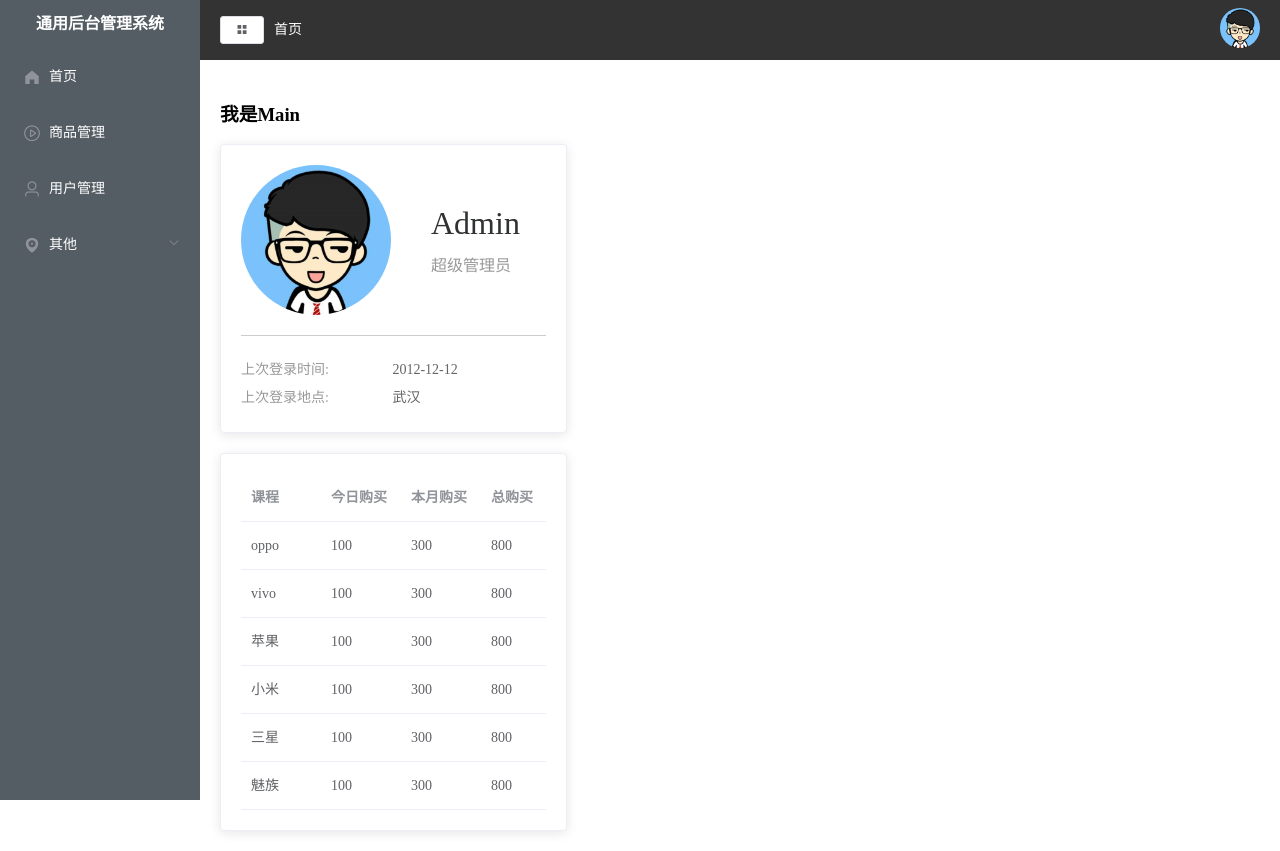
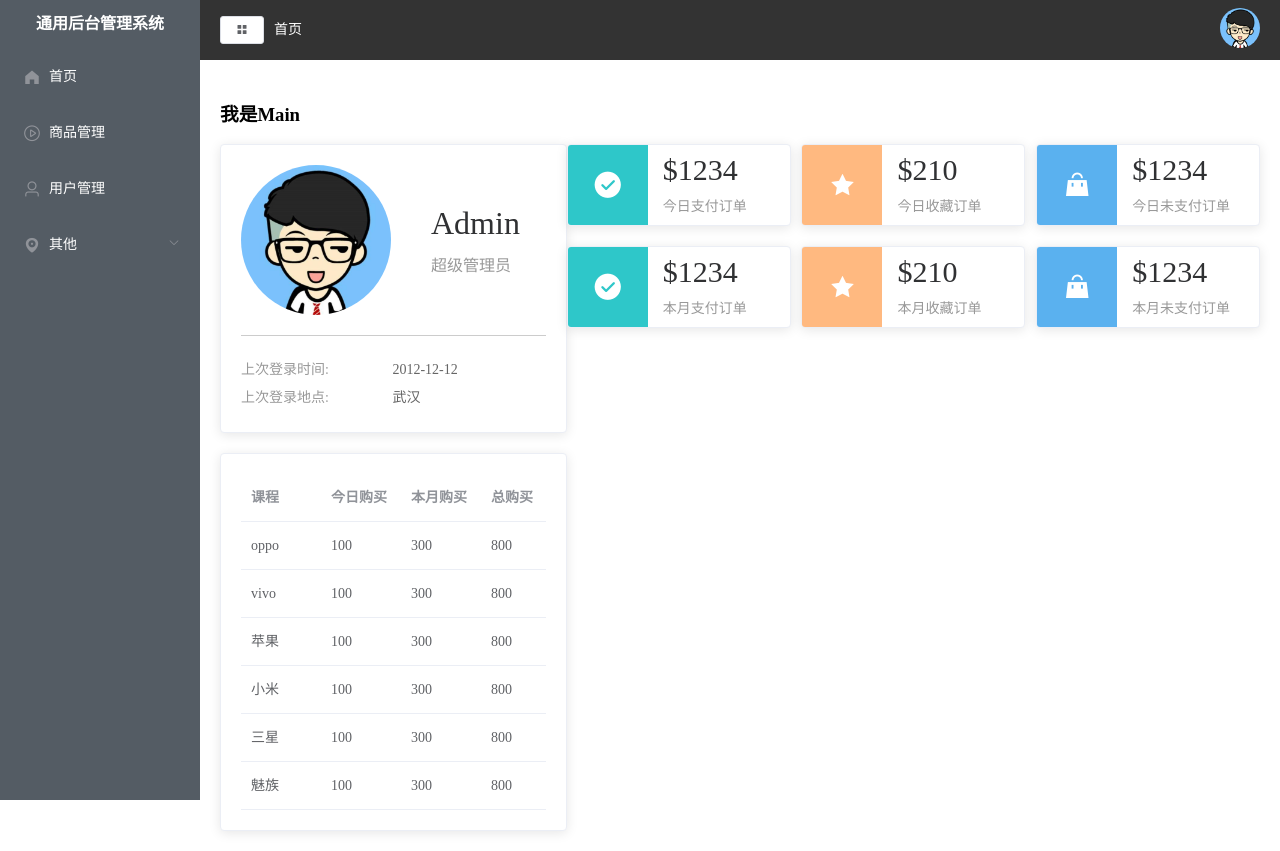
Before and after one commit to yihao5un/Hello-Vue, a Vue app: page /home#/home in a window 1280 px wide. Built offline with nearby package versions, Linux system fonts and the light colour scheme.

Commit message:
[FEAT] Home 订单统计实现

```diff
--- a/src/views/Home.vue
+++ b/src/views/Home.vue
@@ -32,7 +32,18 @@
             </el-card>
         </el-col>
         <el-col :span="16">
-            <div class="grid-content bg-purple-light"></div>
+            <div class="num">
+                <!-- :body-style="{ display: 'flex' } 设置flex 左右布局 -->
+                <el-card v-for="item in  countData " :key="item.name" :body-style="{ display: 'flex', padding: 0 }">
+                    <!-- 动态calss 模版字符串`` -->
+                    <!-- 动态实现style的样式 :style -->
+                    <i class="icon" :class="`el-icon-${item.icon}`" :style="{ background: item.color }"></i>
+                    <div class="detail">
+                        <p class="price">${{ item.value }}</p>
+                        <p class="desc">{{ item.name }}</p>
+                    </div>
+                </el-card>
+            </div>
         </el-col>
     </el-row>
 </template>
@@ -84,7 +95,45 @@
                 todayBuy: "今日购买",
                 monthBuy: "本月购买",
                 totalBuy: "总购买"
-            }
+            },
+            countData: [
+                {
+                    name: "今日支付订单",
+                    value: 1234,
+                    icon: "success",
+                    color: "#2ec7c9",
+                },
+                {
+                    name: "今日收藏订单",
+                    value: 210,
+                    icon: "star-on",
+                    color: "#ffb980",
+                },
+                {
+                    name: "今日未支付订单",
+                    value: 1234,
+                    icon: "s-goods",
+                    color: "#5ab1ef",
+                },
+                {
+                    name: "本月支付订单",
+                    value: 1234,
+                    icon: "success",
+                    color: "#2ec7c9",
+                },
+                {
+                    name: "本月收藏订单",
+                    value: 210,
+                    icon: "star-on",
+                    color: "#ffb980",
+                },
+                {
+                    name: "本月未支付订单",
+                    value: 1234,
+                    icon: "s-goods",
+                    color: "#5ab1ef",
+                },
+            ]
         }
     }
 }
@@ -132,4 +181,47 @@
         }
     }
 }
+
+.num {
+    display: flex;
+    flex-wrap: wrap;
+    justify-content: space-between;
+
+    .icon {
+        width: 80px;
+        height: 80px;
+        font-size: 30px;
+        text-align: center;
+        line-height: 80px;
+        color: white;
+
+    }
+
+    .detail {
+        margin-left: 15px;
+        display: flex;
+        // 改变主轴的实现方式 为上下
+        flex-direction: column;
+        // 垂直居中
+        justify-content: center;
+
+        .price {
+            font-size: 30px;
+            margin-bottom: 10px;
+            line-height: 30px;
+            height: 30px;
+        }
+
+        .desc {
+            font-size: 14px;
+            color: #999999;
+            text-align: center;
+        }
+    }
+
+    .el-card {
+        width: 32%;
+        margin-bottom: 20px;
+    }
+}
 </style>
```
